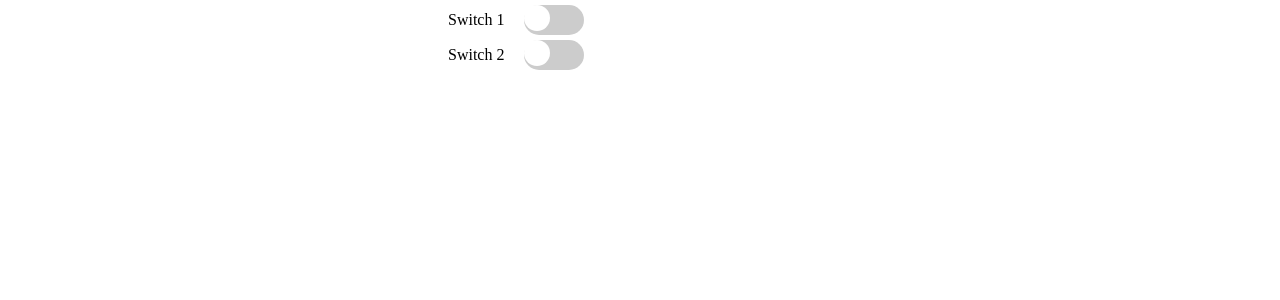
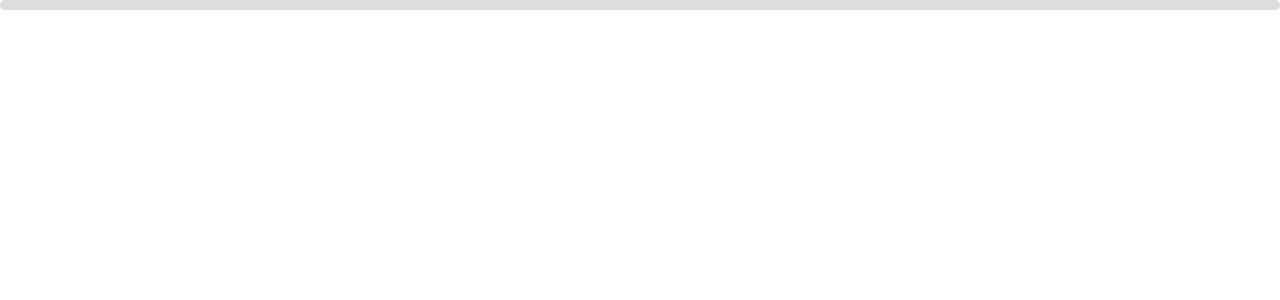
Before and after one commit to jayprakashlohar/react-livecoding-questions, a React (Vite) app: page / in a window 1280 px wide. Shown: the top 300 px of the page. Built offline with nearby package versions, Linux system fonts and the light colour scheme.

Commit message:
Added day-8 starRating and progrssBar

```diff
--- /dev/null
+++ b/src/components/CustomHook/ThrottledComponent.jsx
@@ -0,0 +1,28 @@
+import { useState } from "react";
+import useThrottle from "./useThrottle";
+
+const ThrottledComponent = () => {
+  const [inputValue, setInputValue] = useState("");
+  const throttleValue = useThrottle(inputValue, 500);
+
+  const handleChange = (e) => {
+    setInputValue(e.target.value)
+  }
+
+  return (
+    <>
+      <div>
+        <h2>Throttled Input</h2>
+        <h3>Throtted : {throttleValue}</h3>
+        <input
+          type="text"
+          value={inputValue}
+          placeholder="Type..."
+          onChange={handleChange}
+        />
+      </div>
+    </>
+  );
+};
+
+export default ThrottledComponent;
--- /dev/null
+++ b/src/components/ProgressBar/MyProgress.jsx
@@ -0,0 +1,25 @@
+
+import ProgressBar from "./ProgressBar";
+
+const MyProgress = () => {
+  const handleProgressComplete = () => {
+    console.log("Progress Completed!");
+  };
+
+  return (
+    <div>
+      <ProgressBar
+        progress={50}
+        direction="horizontal"
+        onProgressComplete={handleProgressComplete}
+      />
+      <ProgressBar
+        progress={75}
+        direction="vertical"
+        onProgressComplete={handleProgressComplete}
+      />
+    </div>
+  );
+};
+
+export default MyProgress;
--- /dev/null
+++ b/src/components/ProgressBar/ProgressBar.jsx
@@ -0,0 +1,60 @@
+import { useEffect, useState } from "react";
+import propTypes from "prop-types"
+
+const ProgressBar = ({ progress, direction, onProgressComplete }) => {
+  const [currentProgress, setCurrentProgress] = useState(0);
+
+  useEffect(() => {
+    setCurrentProgress(progress);
+    if (progress === 100) {
+      onProgressComplete();
+    }
+  }, [progress, onProgressComplete]);
+
+  const getProgressBarStyles = () => {
+    if (direction === "vertical") {
+      return {
+        height: "100%",
+        width: "10px",
+        backgroundColor: "#ddd",
+        borderRadius: "5px",
+      };
+    } else {
+      return {
+        width: "100%",
+        height: "10px",
+        backgroundColor: "#ddd",
+        borderRadius: "5px",
+      };
+    }
+  };
+
+  const getProgressFillStyles = () => {
+    if (direction === "vertical") {
+      return {
+        height: `${currentProgress}%`,
+        backgroundColor: "#4caf50",
+        borderRadius: "5px",
+      };
+    } else {
+      return {
+        width: `${currentProgress}%`,
+        backgroundColor: "#4caf50",
+        borderRadius: "5px",
+      };
+    }
+  };
+
+  return (
+    <div style={getProgressBarStyles()}>
+      <div style={getProgressFillStyles()}></div>
+    </div>
+  );
+};
+
+ProgressBar.propTypes = {
+  progress: propTypes.Number,
+  direction: propTypes.string,
+  onProgressComplete:propTypes.func
+};
+export default ProgressBar;
--- /dev/null
+++ b/src/components/StarRating/MyRating.jsx
@@ -0,0 +1,16 @@
+import StarRating from "./StarRating"
+
+
+const MyRating = () => {
+
+    const handleRatingChange = (rating) => {
+        console.log(`new rating is ${rating}`)
+    }
+  return (
+    <div>
+      <StarRating maxStars={5} initialStars={3} callback={handleRatingChange} />
+    </div>
+  );
+}
+
+export default MyRating
--- a/src/pages/Home.jsx
+++ b/src/pages/Home.jsx
@@ -7,7 +7,11 @@
 // import Calculator from "../components/Calculator/Calculator";
 // import Carosel from "../components/Slider/Carousel";
 // import RefHook from "../components/Hooks/RefHook";
-import MySwitch from "../components/ToggleSwitch/MySwitch";
+// import MySwitch from "../components/ToggleSwitch/MySwitch";
+// import ThrottledComponent from "../components/CustomHook/ThrottledComponent";
+// import MyRating from "../components/StarRating/MyRating";
+import MyProgress from "../components/ProgressBar/MyProgress";
+
 
 const Home = () => {
   return (
@@ -22,7 +26,10 @@ const Home = () => {
         {/* <Calculator /> */}
         {/* <Carosel /> */}
         {/* <RefHook/> */}
-        <MySwitch/>
+        {/* <MySwitch/> */}
+        {/* <ThrottledComponent/> */}
+        {/* <MyRating/> */}
+        <MyProgress/>
       </div>
     </>
   );
```
Also changed, not shown: src/components/CustomHook/useThrottle.jsx (added, +19 -0 lines), src/components/StarRating/StarRating.jsx (added, +41 -0 lines).
